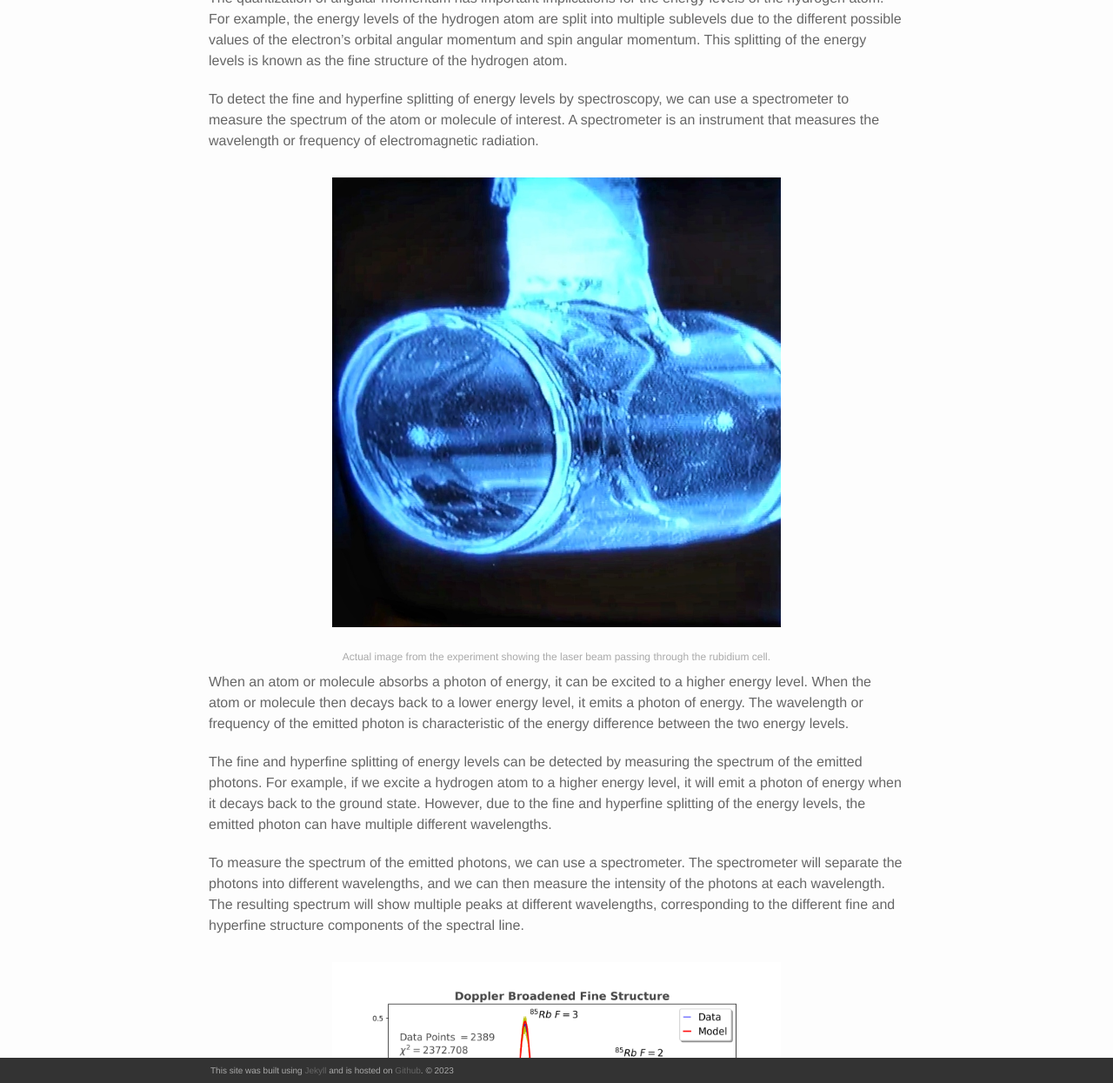
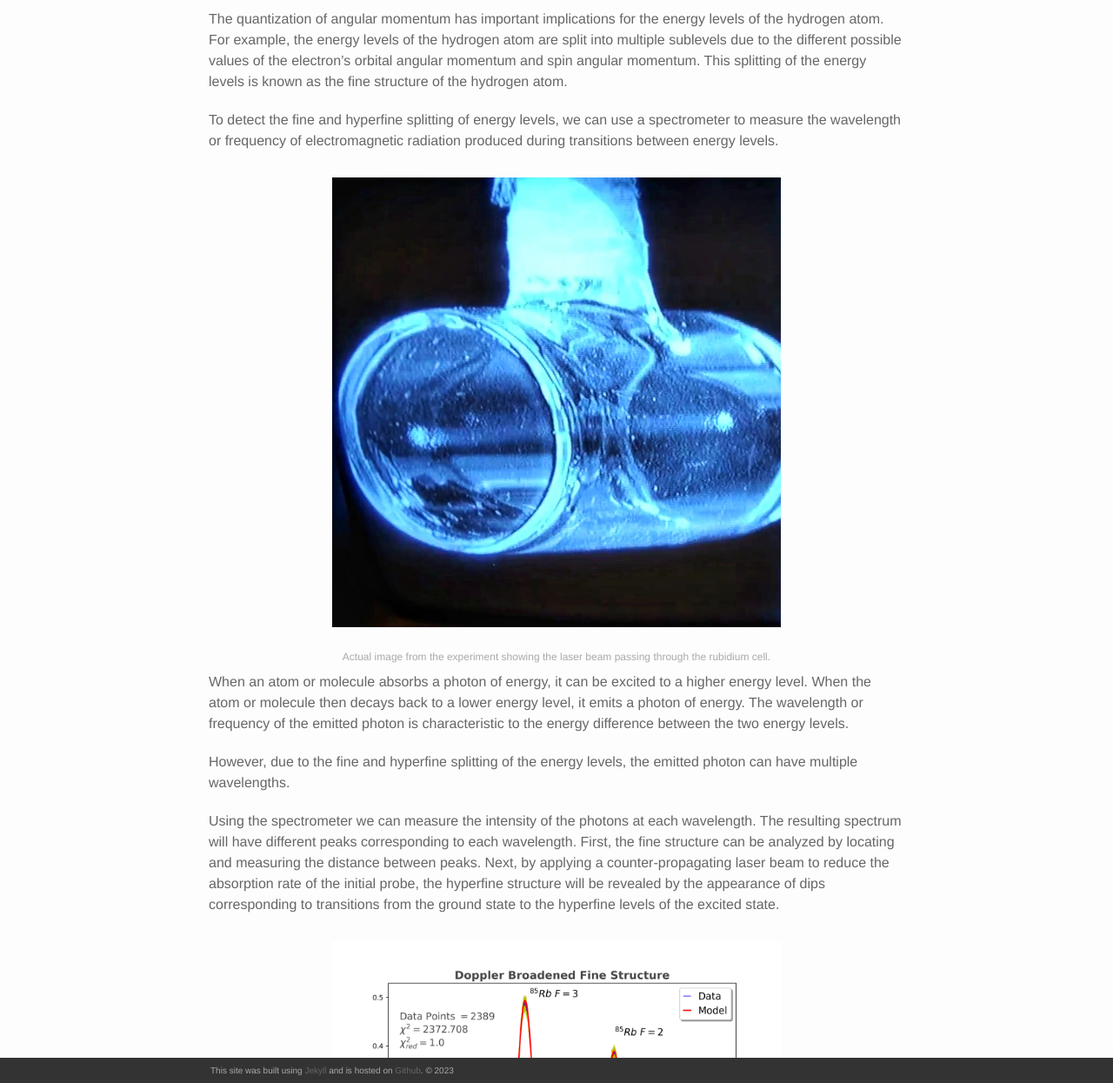
Before and after one commit to Al-1n/Al-1n.github.io, a Jekyll site: the page built from _portfolio/2_project.markdown, in a window 1280 px wide and 1400 px high, scrolled down 888 px, cut to the strip 155-1400 px from the top of the window. Shown: the whole strip at 87% size. Built offline with Jekyll 4.4.1, drawn with Linux system fonts in a browser that asks for light colours; nearby versions of some CDN libraries; some of the changed text lies outside the part shown.

Commit message:
updating project pages

```diff
--- a/_portfolio/2_project.markdown
+++ b/_portfolio/2_project.markdown
@@ -11,7 +11,7 @@
 
 ![](/img/python_icon.png)
 
-This repository includes the Python code used to analyze the data collected in an actual lab experiment where lasers were used to excite the atoms in a Rubidium vapor cell in order to resolve features of the atomic structure.
+This repository includes the Python code used to analyze the data collected in an actual lab experiment. In this quantum mechanics experiment laser pulses were used to excite the atoms in a vapor cell in order to resolve features of the atomic structure of Rubidium.
 
 ---
 
@@ -36,7 +36,7 @@
 
 The quantization of angular momentum has important implications for the energy levels of the hydrogen atom. For example, the energy levels of the hydrogen atom are split into multiple sublevels due to the different possible values of the electron's orbital angular momentum and spin angular momentum. This splitting of the energy levels is known as the fine structure of the hydrogen atom.
 
-To detect the fine and hyperfine splitting of energy levels by spectroscopy, we can use a spectrometer to measure the spectrum of the atom or molecule of interest. A spectrometer is an instrument that measures the wavelength or frequency of electromagnetic radiation.
+To detect the fine and hyperfine splitting of energy levels, we can use a spectrometer to measure the wavelength or frequency of electromagnetic radiation produced during transitions between energy levels.
 
 <div style='text-align: center;' class='img_row'>
     <img class='col two' src='{{ site.baseurl }}/img/Rb.jpeg' alt='' title='example image'/>
@@ -45,11 +45,11 @@
     Actual image from the experiment showing the laser beam passing through the rubidium cell.
 </div>
 
-When an atom or molecule absorbs a photon of energy, it can be excited to a higher energy level. When the atom or molecule then decays back to a lower energy level, it emits a photon of energy. The wavelength or frequency of the emitted photon is characteristic of the energy difference between the two energy levels.
+When an atom or molecule absorbs a photon of energy, it can be excited to a higher energy level. When the atom or molecule then decays back to a lower energy level, it emits a photon of energy. The wavelength or frequency of the emitted photon is characteristic to the energy difference between the two energy levels.
 
-The fine and hyperfine splitting of energy levels can be detected by measuring the spectrum of the emitted photons. For example, if we excite a hydrogen atom to a higher energy level, it will emit a photon of energy when it decays back to the ground state. However, due to the fine and hyperfine splitting of the energy levels, the emitted photon can have multiple different wavelengths.
+However, due to the fine and hyperfine splitting of the energy levels, the emitted photon can have multiple wavelengths.
 
-To measure the spectrum of the emitted photons, we can use a spectrometer. The spectrometer will separate the photons into different wavelengths, and we can then measure the intensity of the photons at each wavelength. The resulting spectrum will show multiple peaks at different wavelengths, corresponding to the different fine and hyperfine structure components of the spectral line.
+Using the spectrometer we can measure the intensity of the photons at each wavelength. The resulting spectrum will have different peaks corresponding to each wavelength. First, the fine structure can be analyzed by locating and measuring the distance between peaks. Next, by applying a counter-propagating laser beam to reduce the absorption rate of the initial probe, the hyperfine structure will be revealed by the appearance of dips corresponding to transitions from the ground state to the hyperfine levels of the excited state.
 
 <div style='text-align: center;' class='img_row'>
     <img class='col two' src='{{ site.baseurl }}/img/fine_peaks.png' alt='' title='example image'/>
```
